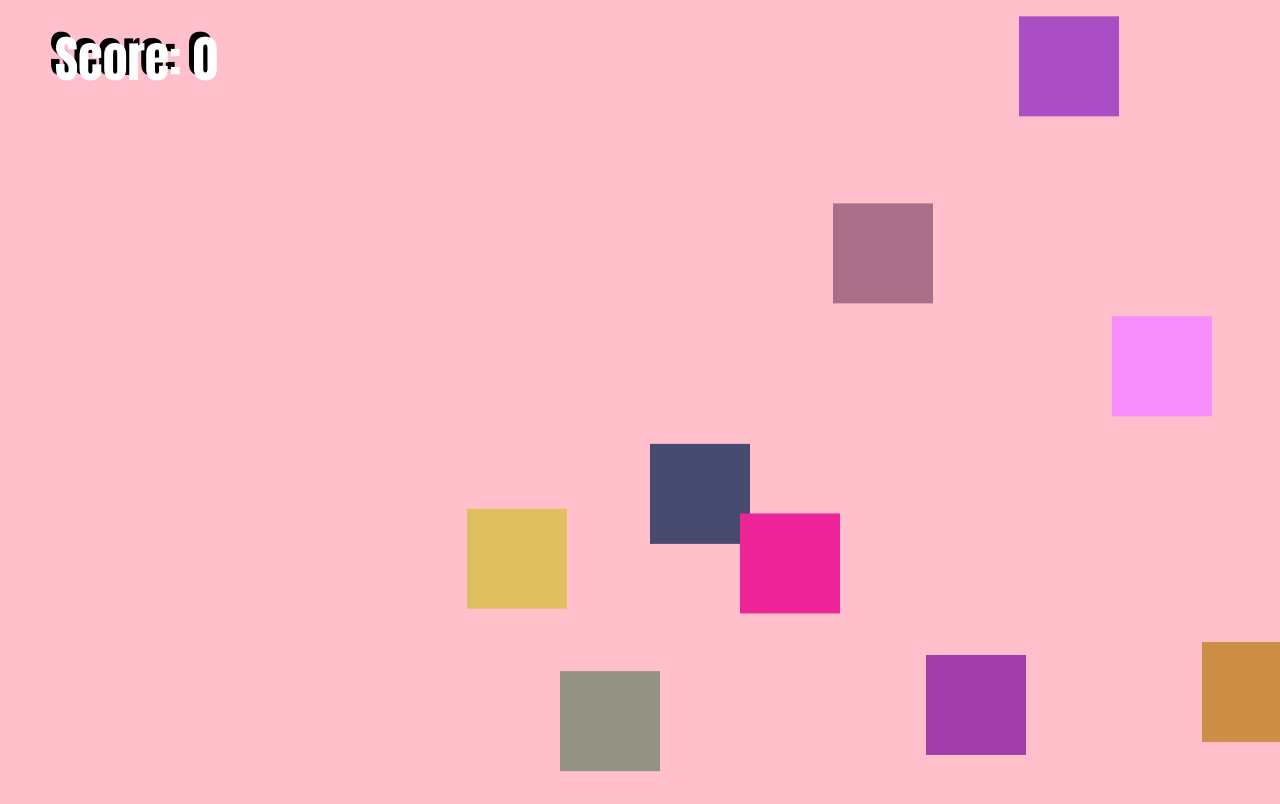
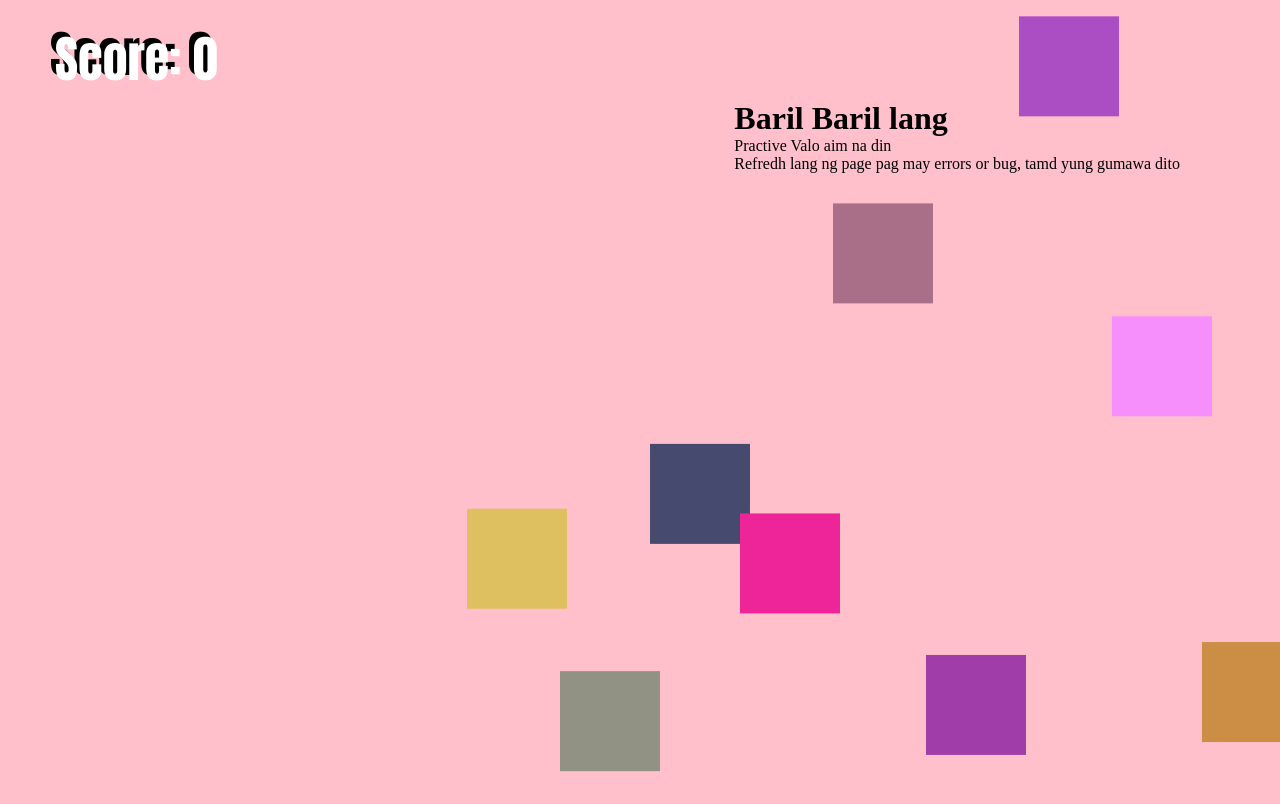
Before and after one commit to GioVanni1232/Shoot, a plain HTML site: page index.html in a window 1280 px wide. Drawn offline with Linux system fonts and the light colour scheme.

Commit message:
Add files via upload

```diff
--- a/index.html
+++ b/index.html
@@ -8,6 +8,12 @@
     <title>EXPLOSION</title>
   </head>
   <body>
+    <div class="name">
+      <h1>Baril Baril lang</h1>
+      <p>Practive Valo aim na din</p>
+      <p>Refredh lang ng page pag may errors or bug, tamd yung gumawa dito</p>
+    </div>
+
     <canvas id="colision"></canvas>
     <canvas id="canvas1"></canvas>
     <script src="script.js"></script>
--- a/main.css
+++ b/main.css
@@ -17,3 +17,15 @@ body{
   top: 0;
   left: 0;
 }
+
+.name{
+  position: absolute;
+  right: 100px;
+  top: 100px;
+}
+
+.addSpeed{
+  position: absolute;
+  right: 50px;
+  top: 50px;
+}
--- a/script.js
+++ b/script.js
@@ -8,6 +8,8 @@ const colisionCtx = colision.getContext('2d');
 colision.width = window.innerWidth;
 colision.height = window.innerHeight;
 ctx.font = '50px Impact';
+
+
 
 let timeToNextRaven = 0;
 let ravenInterval = 500;
@@ -26,7 +28,7 @@ class Raven {
     this.height = 100 ;
     this.x = canvas.width;
     this.y = Math.random() * (canvas.height - this.height);
-    this.directionX = 3;
+    this.directionX =3;
     this.directionY = Math.random() * 5 - 2.5;
     this.markedForDeletion = false;
     this.randomColor = [Math.floor(Math.random() * 255), Math.floor(Math.random() * 255), Math.floor(Math.random() * 255)];
@@ -39,7 +41,6 @@ class Raven {
 
 
     this.x -= this.directionX;
-    if(this.timer > 500)this.directionX +=100;
     this.y -= this.directionY;
     if (this.x < 0 - this.width){
       this.markedForDeletion = true;
@@ -61,7 +62,6 @@ function drawScore(){
 
 window.addEventListener('click', e=> {
   const detectPixelColor = ctx.getImageData(e.x, e.y, 1, 1);
-  console.log(detectPixelColor);
   const pc = detectPixelColor.data;
   ravens.forEach(object =>{
     if(object.randomColor[0] === pc[0] && object.randomColor[1] === pc[1] && object.randomColor[2] === pc[2] ){
```
